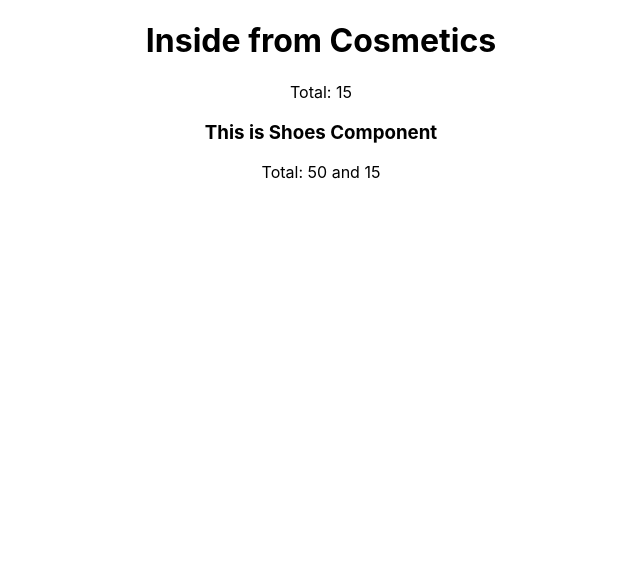
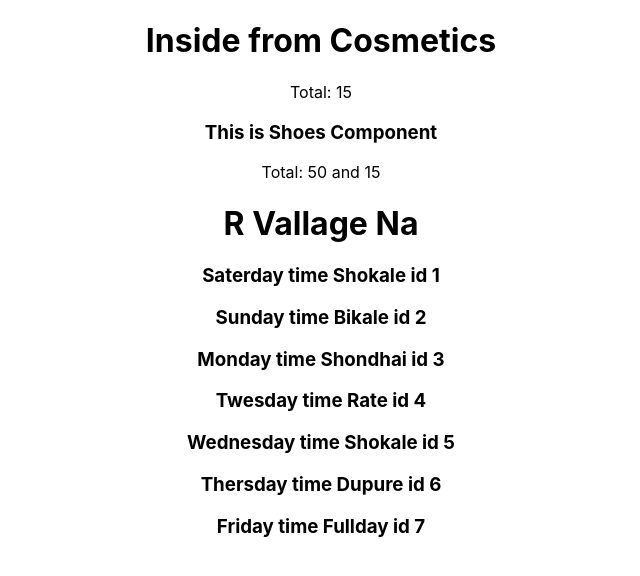
Before and after one commit to kabirshuvo/React-storage-and-handler, a React (Create React App) app: page / in a window 1280 px wide. Shown: the top 576 px of the page, without its empty margins (319-959 px from the left). Built offline with nearby package versions, Linux system fonts and the light colour scheme.

Commit message:
destracturing is working and able to display data dynamically

```diff
--- a/src/App.js
+++ b/src/App.js
@@ -1,12 +1,13 @@
 import './App.css';
 import Cosmetics from './components/Cosmetics/Cosmetics';
+import RvallageNas from './components/rvallageNas/RvallageNas';
 import Shoes from './components/Shoes/Shoes';
 
 function App() {
   return (
     <div className="App">
       <header>
-            <Cosmetics /> <Shoes/>
+            <Cosmetics /> <Shoes/> <RvallageNas/>
       </header>
     </div>
   );
--- /dev/null
+++ b/src/components/rvallageNa/Rvallagena.js
@@ -0,0 +1,12 @@
+import React from 'react';
+
+const RvallageNa = (props) => {
+    const {date, time, id} = props.vallagena;
+    return (
+        <div>
+            <h3>{date} time {time} id {id}</h3>
+        </div>
+    );
+};
+
+export default RvallageNa;
--- /dev/null
+++ b/src/components/rvallageNas/RvallageNas.js
@@ -0,0 +1,27 @@
+import React from 'react';
+import RvallageNa from '../rvallageNa/Rvallagena';
+
+const RvallageNas = () => {
+    const rvallageNas = [
+        {id: 1, date: 'Saterday', time: 'Shokale'},
+        {id: 2, date: 'Sunday', time: 'Bikale'},
+        {id: 3, date: 'Monday', time: 'Shondhai'},
+        {id: 4, date: 'Twesday', time: 'Rate'},
+        {id: 5, date: 'Wednesday', time: 'Shokale'},
+        {id: 6, date: 'Thersday', time: 'Dupure'},
+        {id: 7, date: 'Friday', time: 'Fullday'}
+    ]
+    return (
+        <div>
+            <h1>R Vallage Na</h1>
+            {
+                rvallageNas.map(rvallageNa => <RvallageNa
+                    key={rvallageNa.id}
+                    vallagena={rvallageNa}
+                />)
+            }
+        </div>
+    );
+};
+
+export default RvallageNas;
```
